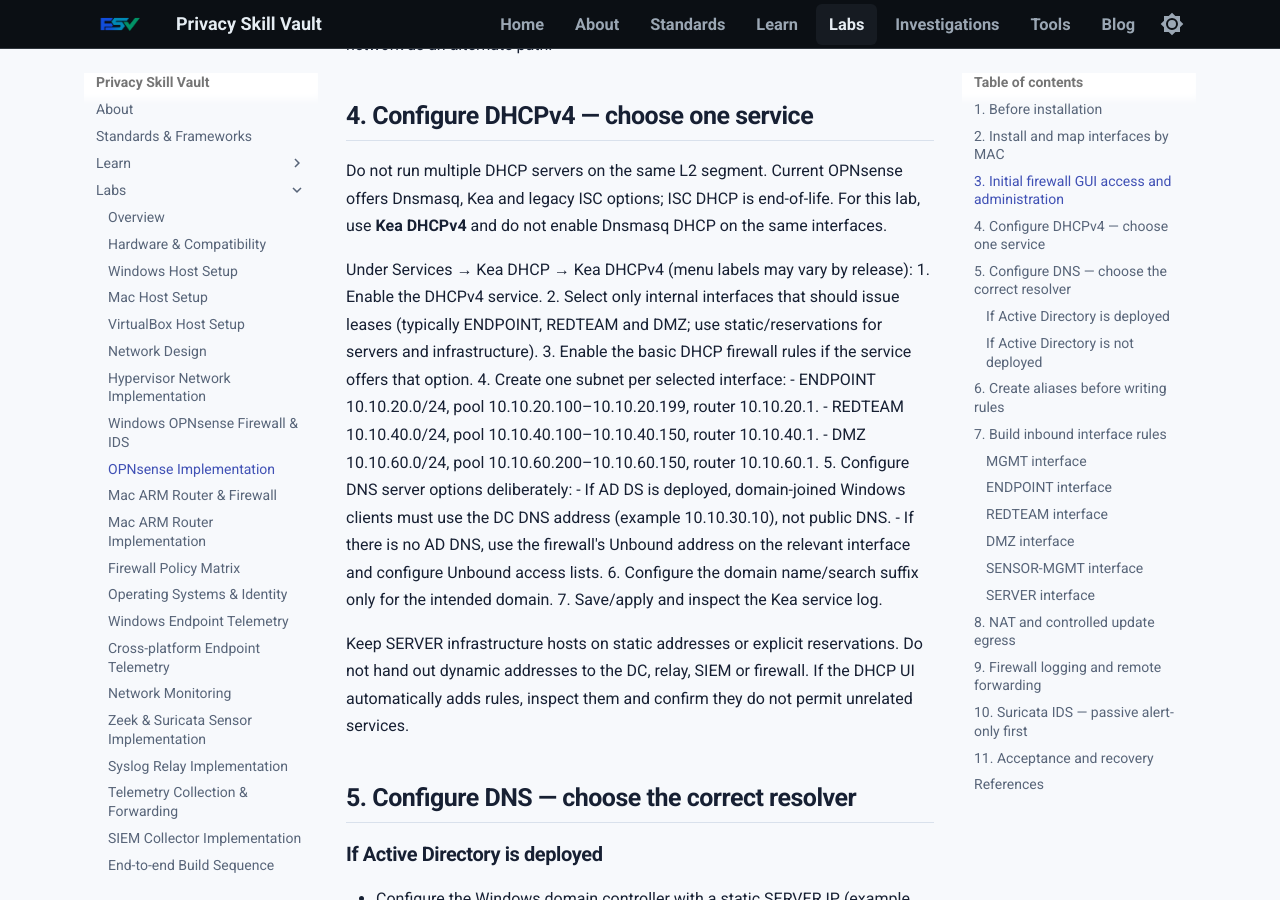
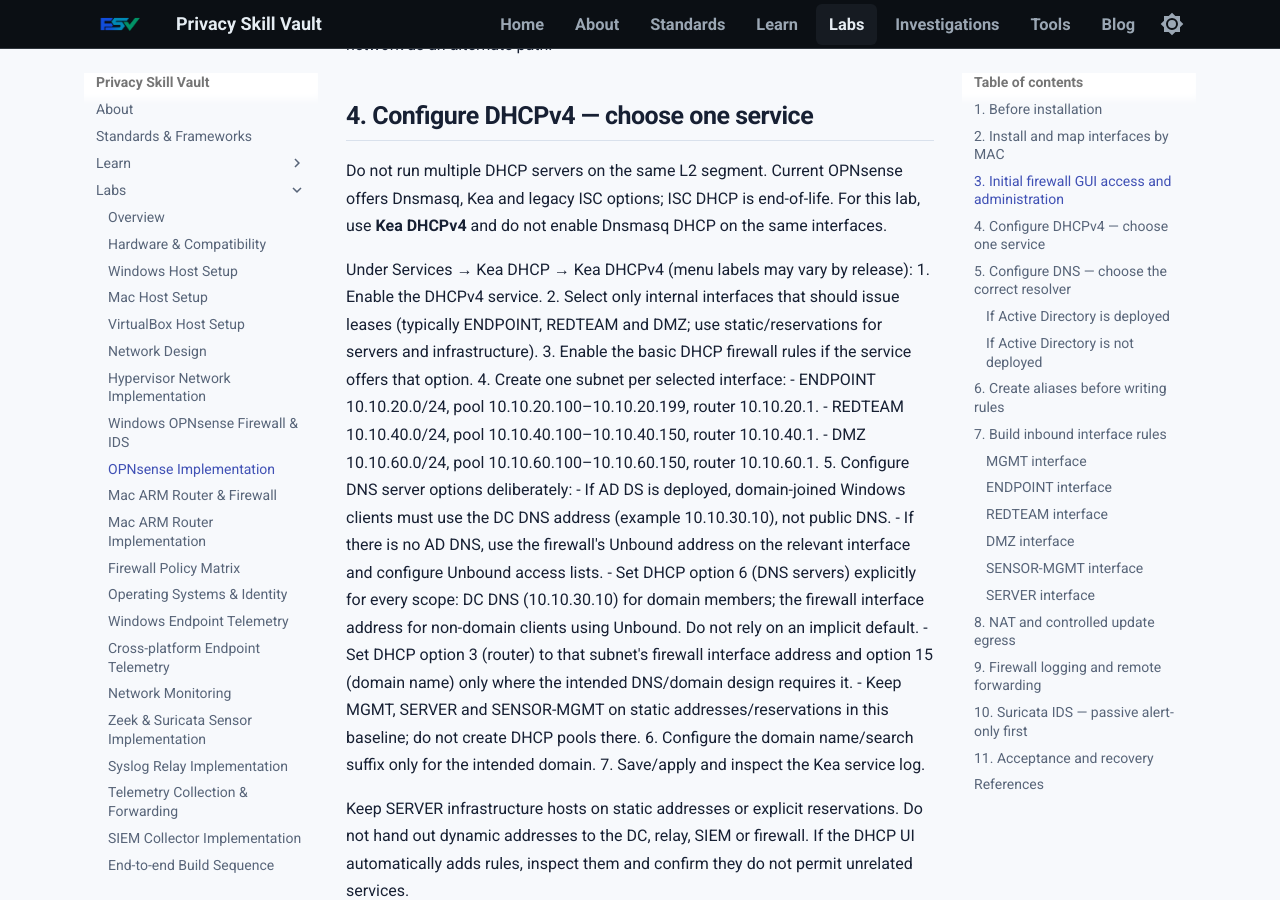
Before and after one commit to PrivacySkillVault/privacyskillvault.github.io, an MkDocs documentation site: the page built from docs/labs/opnsense-implementation.md, in a window 1280 px wide and 900 px high, scrolled down 1844 px. Built offline with MkDocs 1.6.1 and Material for MkDocs 9.7.7, drawn with Linux system fonts in a browser that asks for light colours.

Commit message:
Correct OPNsense DHCP range and explicit DHCP DNS options

```diff
--- a/docs/labs/opnsense-implementation.md
+++ b/docs/labs/opnsense-implementation.md
@@ -55,10 +55,13 @@ Under Services → Kea DHCP → Kea DHCPv4 (menu labels may vary by release):
 4. Create one subnet per selected interface:
    - ENDPOINT 10.10.20.0/24, pool 10.10.20.100–10.10.20.199, router 10.10.20.1.
    - REDTEAM 10.10.40.0/24, pool 10.10.40.100–10.10.40.150, router 10.10.40.1.
-   - DMZ 10.10.60.0/24, pool 10.10.60.200–10.10.60.150, router 10.10.60.1.
+   - DMZ 10.10.60.0/24, pool 10.10.60.100–10.10.60.150, router 10.10.60.1.
 5. Configure DNS server options deliberately:
    - If AD DS is deployed, domain-joined Windows clients must use the DC DNS address (example 10.10.30.10), not public DNS.
    - If there is no AD DNS, use the firewall's Unbound address on the relevant interface and configure Unbound access lists.
+   - Set DHCP option 6 (DNS servers) explicitly for every scope: DC DNS (10.10.30.10) for domain members; the firewall interface address for non-domain clients using Unbound. Do not rely on an implicit default.
+   - Set DHCP option 3 (router) to that subnet's firewall interface address and option 15 (domain name) only where the intended DNS/domain design requires it.
+   - Keep MGMT, SERVER and SENSOR-MGMT on static addresses/reservations in this baseline; do not create DHCP pools there.
 6. Configure the domain name/search suffix only for the intended domain.
 7. Save/apply and inspect the Kea service log.
 
```
